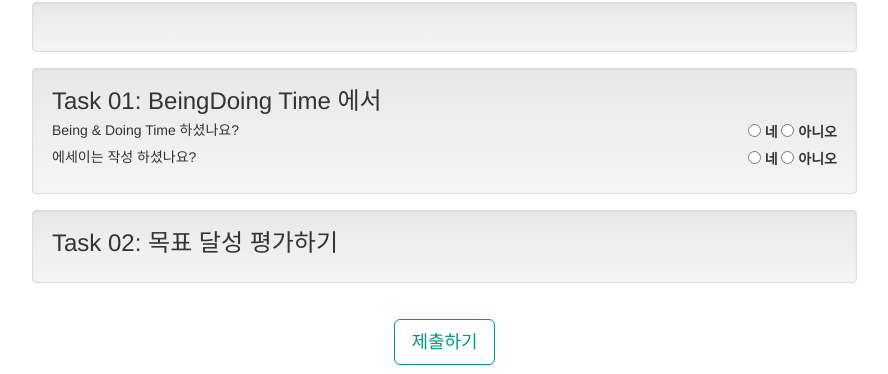
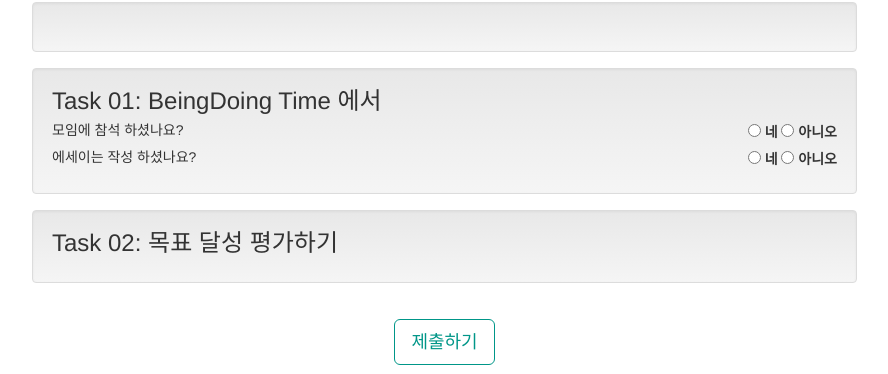
Before and after one commit to suminb/bnd, a Python web app: template bnd/templates/checkpoint/view.html in a window 1280 px wide. Shown: the part 157-531 px from the top of the page, without its empty margins (338-1226 px from the left). Run offline with Jinja, Linux system fonts and the light colour scheme; the template is opened without the code that fills it, so the values that code supplies are empty; some libraries are stand-ins or nearby versions.

Commit message:
Change wordings

```diff
--- a/bnd/templates/checkpoint/view.html
+++ b/bnd/templates/checkpoint/view.html
@@ -36,7 +36,7 @@
     <h3>Task 01: BeingDoing Time 에서</h3>
     <div class="row">
       <div class="col-xs-8">
-        Being &amp; Doing Time 하셨나요?
+        모임에 참석 하셨나요?
       </div>
       <div class="col-xs-4 text-right">
         <label>
```
